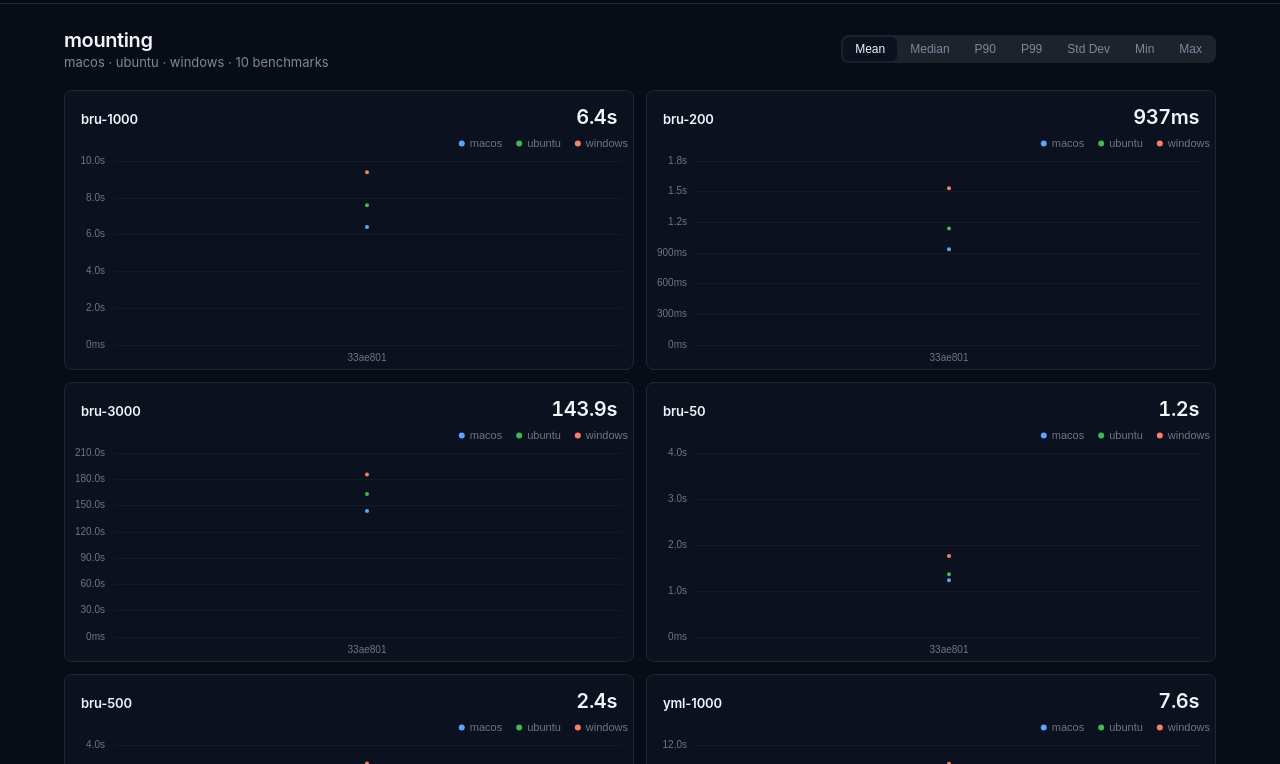
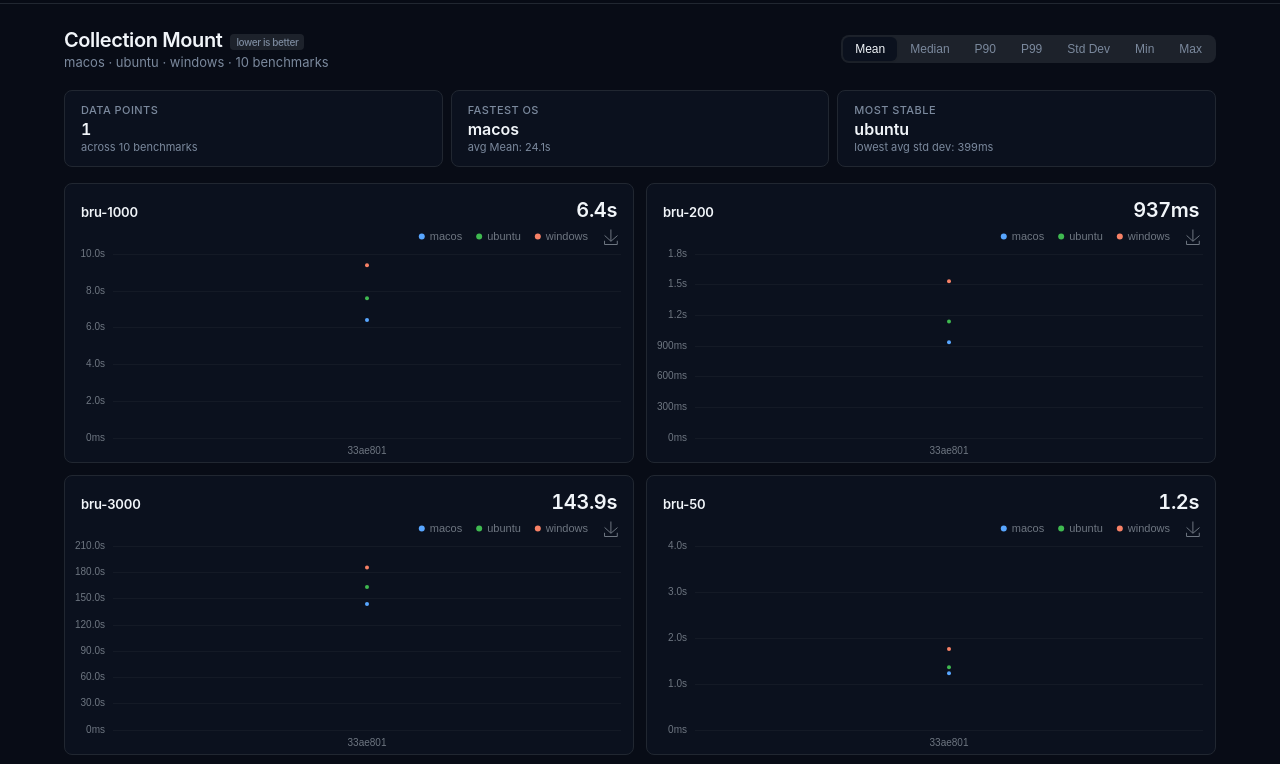
Before and after one commit to usebruno/benchmark, a plain HTML site: page index.html in a window 1280 px wide. Shown: the part 52-816 px from the top of the page. Drawn offline with nearby package versions, Linux system fonts and the light colour scheme.

Commit message:
feat: commit links, zoom/pan, expand cards, summary row, export, direction field, enterable tooltips

```diff
--- a/assets/app.js
+++ b/assets/app.js
@@ -7,7 +7,7 @@
   windows: { dark: '#f78166', light: '#cf222e' }
 };
 
-const state = { suites: [], activeSuite: null, activeMetric: {}, data: {}, charts: [] };
+const state = { suites: [], activeSuite: null, activeMetric: {}, data: {}, charts: [], sourceRepo: null };
 
 function theme() { return localStorage.getItem('bench-theme') || 'dark'; }
 function osColor(os) { return (OS_STYLE[os] || {})[theme()] || '#8b949e'; }
@@ -20,7 +20,7 @@
 }
 
 function formatMs(v) {
-  if (v == null) return '—';
+  if (v == null) return '-';
   return v >= 1000 ? (v / 1000).toFixed(1) + 's' : Math.round(v) + 'ms';
 }
 
@@ -31,12 +31,16 @@
   } catch { return null; }
 }
 
-function commits(suite) {
+function commitData(suite) {
   for (const os of suite.os) {
     const p = state.data[suite.id + '/' + os];
-    if (p?.length) return p.map(d => d.commit?.substring(0, 7) || '');
+    if (p?.length) return p;
   }
   return [];
+}
+
+function commitLabels(suite) {
+  return commitData(suite).map(d => d.commit?.substring(0, 7) || '');
 }
 
 function entryKeys(suite) {
@@ -59,21 +63,92 @@
   return null;
 }
 
+function commitUrl(commit) {
+  if (!state.sourceRepo || !commit) return null;
+  return `https://github.com/${state.sourceRepo}/commit/${commit}`;
+}
+
+function directionLabel(suite) {
+  const dir = suite.direction || 'smaller';
+  return dir === 'smaller' ? 'lower is better' : 'higher is better';
+}
+
+function buildSummary(suite, metric) {
+  const keys = entryKeys(suite);
+  const allData = commitData(suite);
+  const dataPoints = allData.length;
+
+  let fastestOS = null;
+  let fastestVal = Infinity;
+  let stableOS = null;
+  let stableVal = Infinity;
+  const dir = suite.direction || 'smaller';
+
+  suite.os.forEach(os => {
+    const pts = state.data[suite.id + '/' + os] || [];
+    if (!pts.length) return;
+    const last = pts[pts.length - 1];
+
+    let totalMean = 0;
+    let totalStd = 0;
+    let count = 0;
+    keys.forEach(key => {
+      const e = last.entries[key];
+      if (e) {
+        totalMean += e[metric] || 0;
+        totalStd += e.stdDev || 0;
+        count++;
+      }
+    });
+
+    if (count > 0) {
+      const avg = totalMean / count;
+      const avgStd = totalStd / count;
+
+      const isBetter = dir === 'smaller' ? avg < fastestVal : avg > fastestVal;
+      if (isBetter || fastestOS === null) {
+        fastestOS = os;
+        fastestVal = avg;
+      }
+
+      if (avgStd < stableVal) {
+        stableOS = os;
+        stableVal = avgStd;
+      }
+    }
+  });
+
+  return { dataPoints, benchmarks: keys.length, fastestOS, fastestVal, stableOS, stableVal };
+}
+
 function makeChart(el, key, suite, metric) {
   const chart = echarts.init(el);
-  const labels = commits(suite);
+  const labels = commitLabels(suite);
+  const allPts = commitData(suite);
   const t = theme();
   const mutedFg = t === 'dark' ? '#6e7681' : '#656d76';
-  const grid = t === 'dark' ? 'rgba(255,255,255,0.04)' : 'rgba(0,0,0,0.06)';
+  const gridColor = t === 'dark' ? 'rgba(255,255,255,0.04)' : 'rgba(0,0,0,0.06)';
   const tipBg = t === 'dark' ? 'hsl(222,47%,8%)' : '#fff';
   const tipBorder = t === 'dark' ? 'hsl(217,20%,16%)' : 'hsl(214,32%,91%)';
   const tipText = t === 'dark' ? '#c9d1d9' : '#424a53';
   const tipTitle = t === 'dark' ? '#f0f6fc' : '#1f2328';
+  const tipLink = t === 'dark' ? '#58a6ff' : '#0969da';
 
   chart.setOption({
     backgroundColor: 'transparent',
+    toolbox: {
+      show: true,
+      right: 8,
+      top: 0,
+      iconStyle: { borderColor: mutedFg },
+      emphasis: { iconStyle: { borderColor: tipTitle } },
+      feature: {
+        saveAsImage: { title: 'Save', pixelRatio: 2 }
+      }
+    },
     tooltip: {
       trigger: 'axis',
+      enterable: true,
       backgroundColor: tipBg,
       borderColor: tipBorder,
       textStyle: { color: tipText, fontSize: 12 },
@@ -82,9 +157,15 @@
         const idx = params[0]?.dataIndex;
         const anyOS = suite.os.find(os => state.data[suite.id + '/' + os]?.[idx]);
         const pt = anyOS ? state.data[suite.id + '/' + anyOS][idx] : null;
-        let h = pt
-          ? `<div style="margin-bottom:4px;font-weight:600;font-size:11px;color:${tipTitle}">${pt.commit?.substring(0, 7) || ''} · ${new Date(pt.date).toLocaleDateString()}</div>`
-          : '';
+        let h = '';
+        if (pt) {
+          const sha = pt.commit?.substring(0, 7) || '';
+          const url = commitUrl(pt.commit);
+          const link = url
+            ? `<a href="${url}" target="_blank" style="color:${tipLink};text-decoration:none">${sha}</a>`
+            : sha;
+          h = `<div style="margin-bottom:4px;font-weight:600;font-size:11px;color:${tipTitle}">${link} · ${new Date(pt.date).toLocaleDateString()}</div>`;
+        }
         params.filter(p => p.value != null && !p.seriesName.includes(' min') && !p.seriesName.includes(' range')).forEach(p => {
           h += `<div style="display:flex;align-items:center;gap:6px;font-size:12px;margin:1px 0"><span style="width:6px;height:6px;border-radius:50%;background:${p.color};display:inline-block"></span>${p.seriesName} <b style="margin-left:auto">${formatMs(p.value)}</b></div>`;
         });
@@ -92,12 +173,33 @@
       }
     },
     legend: {
-      show: true, top: 4, right: 0,
+      show: true, top: 4, right: 40,
       textStyle: { color: mutedFg, fontSize: 11 },
       icon: 'circle', itemWidth: 6, itemHeight: 6, itemGap: 14,
       data: suite.os
     },
-    grid: { top: 32, right: 12, bottom: 24, left: 48 },
+    dataZoom: [
+      {
+        type: 'inside',
+        xAxisIndex: 0,
+        filterMode: 'none'
+      },
+      {
+        type: 'slider',
+        xAxisIndex: 0,
+        height: 16,
+        bottom: 2,
+        borderColor: 'transparent',
+        backgroundColor: gridColor,
+        fillerColor: (t === 'dark' ? 'rgba(255,255,255,0.06)' : 'rgba(0,0,0,0.06)'),
+        handleSize: '100%',
+        handleStyle: { color: mutedFg, borderColor: mutedFg },
+        textStyle: { color: mutedFg, fontSize: 9 },
+        showDetail: false,
+        show: labels.length > 10
+      }
+    ],
+    grid: { top: 32, right: 12, bottom: labels.length > 10 ? 36 : 24, left: 48 },
     xAxis: {
       type: 'category', data: labels,
       axisLine: { show: false }, axisTick: { show: false },
@@ -105,7 +207,7 @@
     },
     yAxis: {
       type: 'value',
-      splitLine: { lineStyle: { color: grid } },
+      splitLine: { lineStyle: { color: gridColor } },
       axisLine: { show: false }, axisTick: { show: false },
       axisLabel: { color: mutedFg, fontSize: 10, formatter: v => formatMs(v) }
     },
@@ -118,33 +220,21 @@
         const entry = d.entries[key];
         if (!entry) return null;
         return (entry.max ?? null) !== null && (entry.min ?? null) !== null
-          ? entry.max - entry.min
-          : null;
+          ? entry.max - entry.min : null;
       });
 
       return [
-        // Min baseline (invisible, serves as the base for the band)
         {
-          name: os + ' min',
-          type: 'line', smooth: 0.4,
-          symbol: 'none',
-          lineStyle: { width: 0 },
-          stack: os + '-band',
-          silent: true,
-          data: minData
+          name: os + ' min', type: 'line', smooth: 0.4,
+          symbol: 'none', lineStyle: { width: 0 },
+          stack: os + '-band', silent: true, data: minData
         },
-        // Max - min range (stacked on min, creates the band)
         {
-          name: os + ' range',
-          type: 'line', smooth: 0.4,
-          symbol: 'none',
-          lineStyle: { width: 0 },
-          stack: os + '-band',
-          areaStyle: { color: c + '12' },
-          silent: true,
-          data: maxData
+          name: os + ' range', type: 'line', smooth: 0.4,
+          symbol: 'none', lineStyle: { width: 0 },
+          stack: os + '-band', areaStyle: { color: c + '12' },
+          silent: true, data: maxData
         },
-        // Main metric line
         {
           name: os, type: 'line', smooth: 0.4,
           symbol: 'circle', symbolSize: 4,
@@ -164,6 +254,7 @@
   });
 
   state.charts.push(chart);
+  return chart;
 }
 
 function render() {
@@ -188,7 +279,7 @@
 
   const left = document.createElement('div');
   left.className = 'toolbar-left';
-  left.innerHTML = `<div class="toolbar-title">${suite.name}</div><div class="toolbar-subtitle">${suite.os.join(' · ')} · ${keys.length} benchmarks</div>`;
+  left.innerHTML = `<div class="toolbar-title">${suite.name}<span class="direction-badge">${directionLabel(suite)}</span></div><div class="toolbar-subtitle">${suite.os.join(' · ')} · ${keys.length} benchmarks</div>`;
   toolbar.appendChild(left);
 
   const right = document.createElement('div');
@@ -206,6 +297,32 @@
   right.appendChild(pills);
   toolbar.appendChild(right);
   app.appendChild(toolbar);
+
+  // Summary row
+  if (keys.length > 0) {
+    const summary = buildSummary(suite, metric);
+    const row = document.createElement('div');
+    row.className = 'summary-row';
+
+    row.innerHTML = `
+      <div class="summary-card">
+        <div class="summary-label">Data Points</div>
+        <div class="summary-value">${summary.dataPoints}</div>
+        <div class="summary-detail">across ${summary.benchmarks} benchmarks</div>
+      </div>
+      <div class="summary-card">
+        <div class="summary-label">${(suite.direction || 'smaller') === 'smaller' ? 'Fastest' : 'Best'} OS</div>
+        <div class="summary-value">${summary.fastestOS || '-'}</div>
+        <div class="summary-detail">avg ${METRIC_LABELS[metric]}: ${formatMs(summary.fastestVal)}</div>
+      </div>
+      <div class="summary-card">
+        <div class="summary-label">Most Stable</div>
+        <div class="summary-value">${summary.stableOS || '-'}</div>
+        <div class="summary-detail">lowest avg std dev: ${formatMs(summary.stableVal)}</div>
+      </div>
+    `;
+    app.appendChild(row);
+  }
 
   // Charts
   const chartsGrid = document.createElement('div');
@@ -244,12 +361,23 @@
     card.appendChild(container);
     chartsGrid.appendChild(card);
 
+    // Expand/collapse on click
+    card.onclick = (e) => {
+      if (e.target.closest('.chart-container')) return;
+      const wasExpanded = card.classList.contains('expanded');
+      card.classList.toggle('expanded');
+      const chartInstance = state.charts.find(c => c.getDom() === container);
+      if (chartInstance) {
+        setTimeout(() => chartInstance.resize(), 250);
+      }
+    };
+
     requestAnimationFrame(() => makeChart(container, key, suite, metric));
   });
 
   app.appendChild(chartsGrid);
 
-  // Sync cursor position across all charts
+  // Sync cursor across all charts
   requestAnimationFrame(() => {
     if (state.charts.length > 1) {
       echarts.connect(state.charts);
@@ -283,6 +411,7 @@
 
   state.suites = manifest.suites;
   state.activeSuite = manifest.suites[0].id;
+  state.sourceRepo = manifest.sourceRepo || null;
 
   for (const suite of manifest.suites) {
     state.activeMetric[suite.id] = 'mean';
@@ -293,7 +422,6 @@
 
   populateSuiteSelect();
   render();
-  document.getElementById('footer-updated').textContent = 'Updated ' + new Date().toLocaleString();
 }
 
 init();
--- a/assets/style.css
+++ b/assets/style.css
@@ -155,6 +155,55 @@
 .metric-pill:hover { color: var(--foreground-secondary); }
 .metric-pill.active { background: var(--card); color: var(--foreground); box-shadow: 0 1px 2px rgba(0,0,0,0.1); }
 
+/* ── Summary row ── */
+.summary-row {
+  display: flex;
+  gap: 8px;
+  margin-bottom: 16px;
+}
+
+.summary-card {
+  flex: 1;
+  padding: 12px 16px;
+  background: var(--card);
+  border: 1px solid var(--border);
+  border-radius: var(--radius);
+}
+
+.summary-label {
+  font-size: 11px;
+  font-weight: 500;
+  color: var(--muted-foreground);
+  text-transform: uppercase;
+  letter-spacing: 0.04em;
+  margin-bottom: 2px;
+}
+
+.summary-value {
+  font-size: 16px;
+  font-weight: 600;
+  color: var(--foreground);
+  font-variant-numeric: tabular-nums;
+}
+
+.summary-detail {
+  font-size: 11px;
+  color: var(--muted-foreground);
+  margin-top: 1px;
+}
+
+/* ── Direction badge ── */
+.direction-badge {
+  font-size: 10px;
+  font-weight: 500;
+  padding: 2px 6px;
+  border-radius: 4px;
+  background: var(--secondary);
+  color: var(--muted-foreground);
+  margin-left: 8px;
+  vertical-align: middle;
+}
+
 /* ── Charts ── */
 .charts { display: grid; grid-template-columns: 1fr 1fr; gap: 12px; }
 
@@ -162,7 +211,8 @@
   background: var(--card);
   border: 1px solid var(--border);
   border-radius: var(--radius);
-  transition: all 0.15s;
+  transition: all 0.2s;
+  cursor: pointer;
 }
 
 .chart-card:hover {
@@ -170,10 +220,15 @@
   border-color: color-mix(in srgb, var(--border) 100%, var(--foreground) 10%);
 }
 
+.chart-card.expanded {
+  grid-column: 1 / -1;
+}
+
 .chart-top { padding: 14px 16px 0; display: flex; align-items: baseline; justify-content: space-between; }
 .chart-name { font-size: 13px; font-weight: 600; color: var(--foreground); letter-spacing: -0.01em; }
 .chart-value { font-size: 20px; font-weight: 600; color: var(--foreground); letter-spacing: -0.02em; font-variant-numeric: tabular-nums; }
-.chart-container { width: 100%; height: 240px; }
+.chart-container { width: 100%; height: 240px; transition: height 0.2s; }
+.chart-card.expanded .chart-container { height: 400px; }
 
 /* ── Empty ── */
 .empty-state { text-align: center; padding: 80px 20px; grid-column: 1 / -1; }
--- a/scripts/ingest.js
+++ b/scripts/ingest.js
@@ -66,9 +66,13 @@
     ? JSON.parse(fs.readFileSync(manifestPath, 'utf-8'))
     : { suites: [] };
 
+  if (!manifest.sourceRepo) {
+    manifest.sourceRepo = sourceRepo;
+  }
+
   let suite = manifest.suites.find(s => s.id === suiteId);
   if (!suite) {
-    suite = { id: suiteId, name: suiteId, os: [] };
+    suite = { id: suiteId, name: suiteId, os: [], direction: 'smaller' };
     manifest.suites.push(suite);
     console.log(`  Registered new suite: ${suiteId}`);
   }
```
Also changed, not shown: data/manifest.json.
